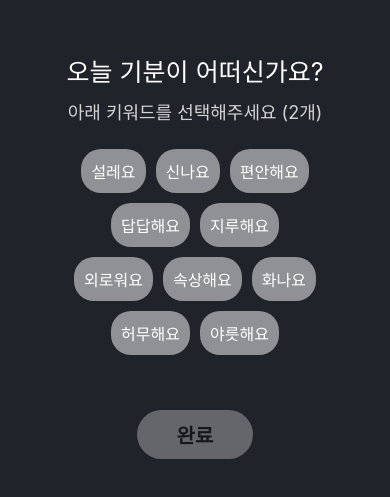
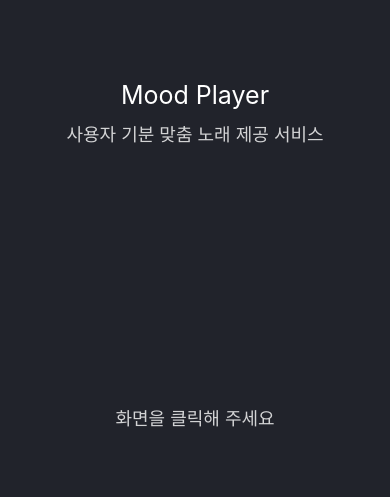
Before and after one commit to yyeonkim/mood-player, a React Native app: screen /FirstScreen in a window 390 px wide. Shown: the part 167-664 px from the top of the page. Built offline with nearby package versions, Linux system fonts and the light colour scheme.

Commit message:
feat: Add first screen before home

```diff
--- a/App.js
+++ b/App.js
@@ -4,6 +4,7 @@ import { createNativeStackNavigator } from "@react-navigation/native-stack";
 
 import Home from "./src/pages/Home";
 import Music from "./src/pages/Music";
+import FirstScreen from "./src/pages/FirstScreen";
 
 const Stack = createNativeStackNavigator();
 
@@ -15,6 +16,7 @@ function App() {
           headerShown: false,
         }}
       >
+        <Stack.Screen name="FirstScreen" component={FirstScreen} />
         <Stack.Screen name="Home" component={Home} />
         <Stack.Screen name="Music" component={Music} />
       </Stack.Navigator>
--- a/src/components/Loading.js
+++ /dev/null
@@ -1,38 +0,0 @@
-import React from "react";
-import { StyleSheet, Text, View } from "react-native";
-
-export default function Loading() {
-  return (
-    <View style={styles.container}>
-      <Text style={[styles.title, styles.text]}>
-        이 노래를 추천드리고 싶네요
-      </Text>
-      <Text style={[styles.text, styles.subTitle]}>
-        노래를 가져오는 중입니다.
-      </Text>
-    </View>
-  );
-}
-
-const styles = StyleSheet.create({
-  container: {
-    flex: 1,
-    backgroundColor: "#21232B",
-    alignItems: "center",
-    justifyContent: "center",
-  },
-
-  text: {
-    color: "white",
-  },
-
-  title: {
-    fontSize: 25,
-  },
-
-  subTitle: {
-    fontSize: 18,
-    marginTop: 10,
-    color: "rgba(256, 256, 256, .8)",
-  },
-});
--- /dev/null
+++ b/src/pages/FirstScreen.js
@@ -0,0 +1,44 @@
+import React from "react";
+import { Pressable, StyleSheet, Text, View, StatusBar } from "react-native";
+
+export default function FirstScreen({ navigation }) {
+  return (
+    <Pressable
+      style={styles.container}
+      onPressOut={() => {
+        navigation.navigate("Home");
+      }}
+    >
+      <StatusBar style="auto" />
+      <View style={styles.titleView}>
+        <Text style={styles.title}>Mood Player</Text>
+        <Text style={styles.subTitle}>사용자 기분 맞춤 노래 제공 서비스</Text>
+      </View>
+      <Text style={styles.subTitle}>화면을 클릭해 주세요</Text>
+    </Pressable>
+  );
+}
+
+const styles = StyleSheet.create({
+  container: {
+    flex: 1,
+    backgroundColor: "#21232B",
+    alignItems: "center",
+    justifyContent: "space-evenly",
+  },
+
+  titleView: {
+    alignItems: "center",
+  },
+
+  title: {
+    fontSize: 25,
+    color: "white",
+  },
+
+  subTitle: {
+    fontSize: 18,
+    marginTop: 10,
+    color: "rgba(256, 256, 256, .8)",
+  },
+});
--- a/src/pages/Music.js
+++ b/src/pages/Music.js
@@ -11,7 +11,6 @@ import { LinearGradient } from "expo-linear-gradient";
 import { CommonActions } from "@react-navigation/native";
 
 import Playlist from "../components/Playlist";
-import Loading from "../components/Loading";
 import { playlists } from "../playlists";
 
 export default function Music({ route, navigation }) {
@@ -21,7 +20,8 @@ export default function Music({ route, navigation }) {
   const playlistTitle = `${keywords[0]}-${keywords[1]}`;
   const { comment } = playlists[playlistTitle];
 
-  return keywords && gradientColor ? (
+  if (keywords && gradientColor) {
+    return (
       <LinearGradient
         colors={[gradientColor, "#0B0B0B", "#0B0B0B", "#0B0B0B"]}
         style={styles.container}
@@ -47,9 +47,8 @@ export default function Music({ route, navigation }) {
         <Text style={styles.comment}>{comment}</Text>
         <Playlist keywords={keywords} />
       </LinearGradient>
-  ) : (
-    <Loading />
     );
+  }
 }
 
 const styles = StyleSheet.create({
```
Lines whose indentation alone changed are shown as unchanged.
